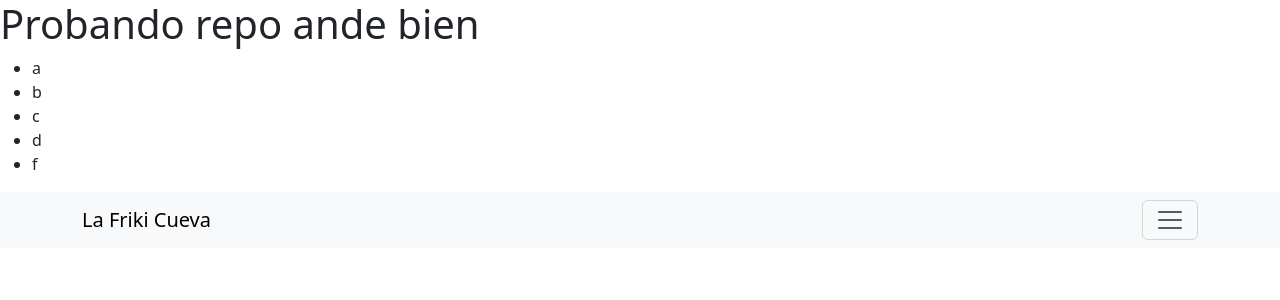
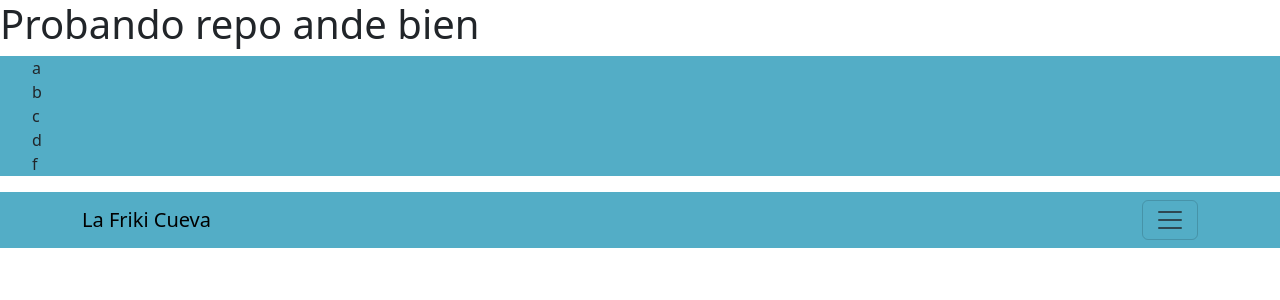
Before and after one commit to Ulises-Rodriguez-809/React_JS_Coder_House, a React (Create React App) app: page / in a window 1280 px wide. Shown: the top 300 px of the page. Built offline with nearby package versions, Linux system fonts and the light colour scheme.

Commit message:
cambiando color a navBar bootstrap

```diff
--- a/package.json
+++ b/package.json
@@ -6,7 +6,9 @@
     "@testing-library/jest-dom": "^5.17.0",
     "@testing-library/react": "^13.4.0",
     "@testing-library/user-event": "^13.5.0",
+    "bootstrap": "^5.3.1",
     "react": "^18.2.0",
+    "react-bootstrap": "^2.8.0",
     "react-dom": "^18.2.0",
     "react-scripts": "5.0.1",
     "web-vitals": "^2.1.4"
--- a/src/App.css
+++ b/src/App.css
@@ -1,5 +1,13 @@
 .App {
   text-align: center;
+}
+
+.navBar, .navBarBg{
+  background-color: #53adc6;
+}
+
+.navBar ul {
+  list-style: none;
 }
 
 .App-logo {
--- a/src/components/NavBar.js
+++ b/src/components/NavBar.js
@@ -3,7 +3,7 @@ import React from 'react';
 export const NavBar = () => {
     return (
         <>
-            <nav>
+            <nav className='navBar'>
                 <ul>
                     <li>a</li>
                     <li>b</li>
--- a/src/components/NavBarBootstrap.js
+++ b/src/components/NavBarBootstrap.js
@@ -5,8 +5,10 @@ import { Container, Nav, NavDropdown, Navbar } from 'react-bootstrap';
 export const NavBarBootstrap = () => {
     return (
         <>
-            <Navbar expand="xxl" className="bg-body-tertiary">
+            <Navbar expand="xxxl" className="navbar navBarBg">
                 <Container>
+                    {/* aca pone un a img */}
+                    {/* cambia el color de la navbar */}
                     <Navbar.Brand href="#home">La Friki Cueva</Navbar.Brand>
                     <Navbar.Toggle aria-controls="basic-navbar-nav" />
                     <Navbar.Collapse id="basic-navbar-nav">
```
Also changed, not shown: 1 other file (tests, documents, lock files or other folders).
